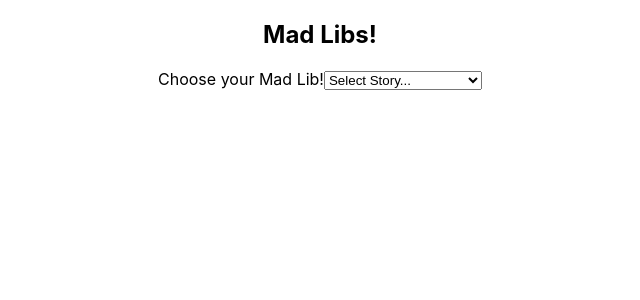
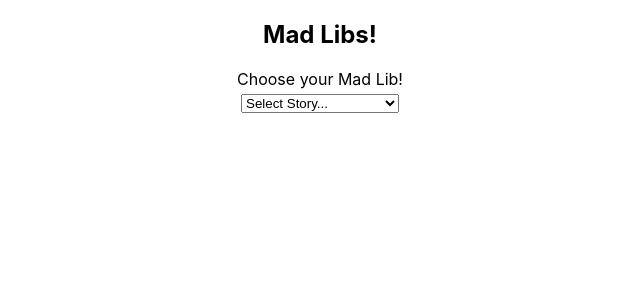
Before and after one commit to HeyImMatt/madlibs-react, a React (Create React App) app: page / in a window 1280 px wide. Shown: the top 300 px of the page, without its empty margins (320-960 px from the left). Built offline with nearby package versions, Linux system fonts and the light colour scheme.

Commit message:
Lowercase user input and add story select styling

```diff
--- a/src/MadLib.js
+++ b/src/MadLib.js
@@ -30,7 +30,6 @@ const MadLib = () => {
     wordsFormResetFormData();
   }
 
-  //Order matters for hooks and state so try moving this up
   //Render different form fields based on selected story
   useEffect(() => {
     if (storyTitle !== 'select story') {
--- /dev/null
+++ b/src/StorySelect.css
@@ -0,0 +1,4 @@
+#story-select {
+  display: block;
+  margin: 5px auto 20px auto;
+}
--- a/src/StorySelect.js
+++ b/src/StorySelect.js
@@ -1,4 +1,5 @@
 import React from 'react';
+import './StorySelect.css'
 
 export default function StorySelect( {titles, storyTitle, handleTitleSelect}) {
   return (
--- a/src/classStory.js
+++ b/src/classStory.js
@@ -11,7 +11,7 @@ export default class Story {
 
     return text.reduce((acc, fragment, idx) => {
       if (idx < this.inputWords.length) {
-        return acc += fragment + this.inputWords[idx];
+        return acc += fragment + this.inputWords[idx].toLowerCase();
       }
       return acc += fragment;
     }, '')
```
